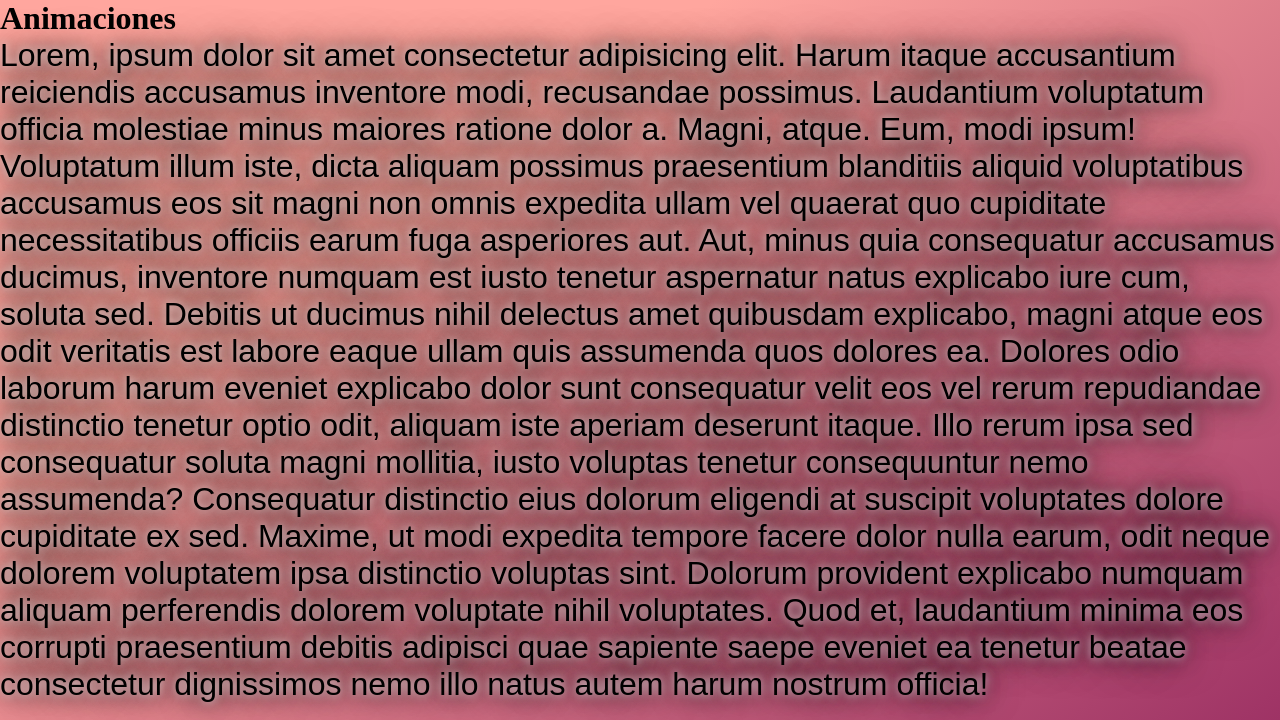
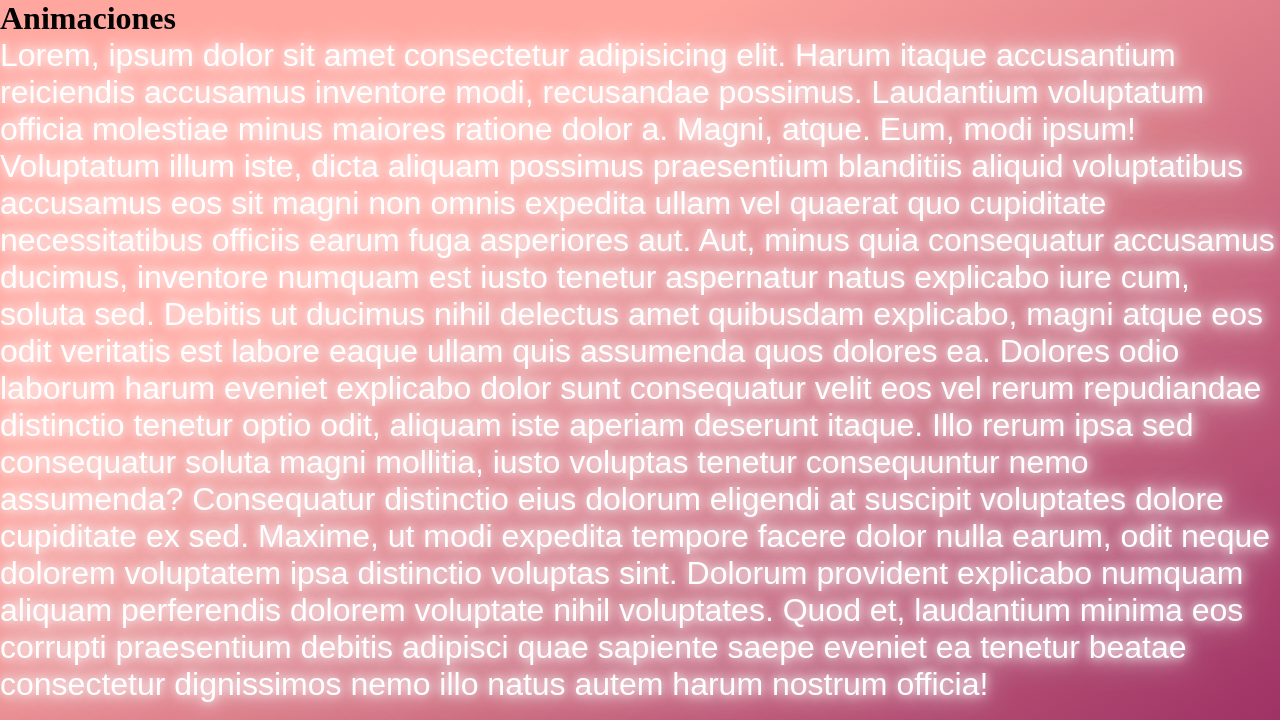
Before and after one commit to tatucarreta/github-animaciones, a plain HTML site: page index.html in a window 1280 px wide. In both pictures the pointer is over the element 640 px from the left and 370 px from the top of the page. Shown: the top 720 px of the page. Drawn offline with Linux system fonts and the light colour scheme.

Commit message:
animaciontexto

```diff
--- a/estilos.css
+++ b/estilos.css
@@ -28,7 +28,12 @@ p{
     font-weight: 2px;
 }
 .p:hover{
-    text-shadow: 0px 0px 10px white,
-    0px 0px 20px,
-    0px 0px 40px;
+    color: white;
+    text-shadow: 0 0 10px white,
+    0 0 20px ,
+    0 0 40px;
+    animation-duration: 3s;
+    animation-name: slidein;
+    animation-iteration-count: infinite;
+    animation-direction: alternate;
 }
```
